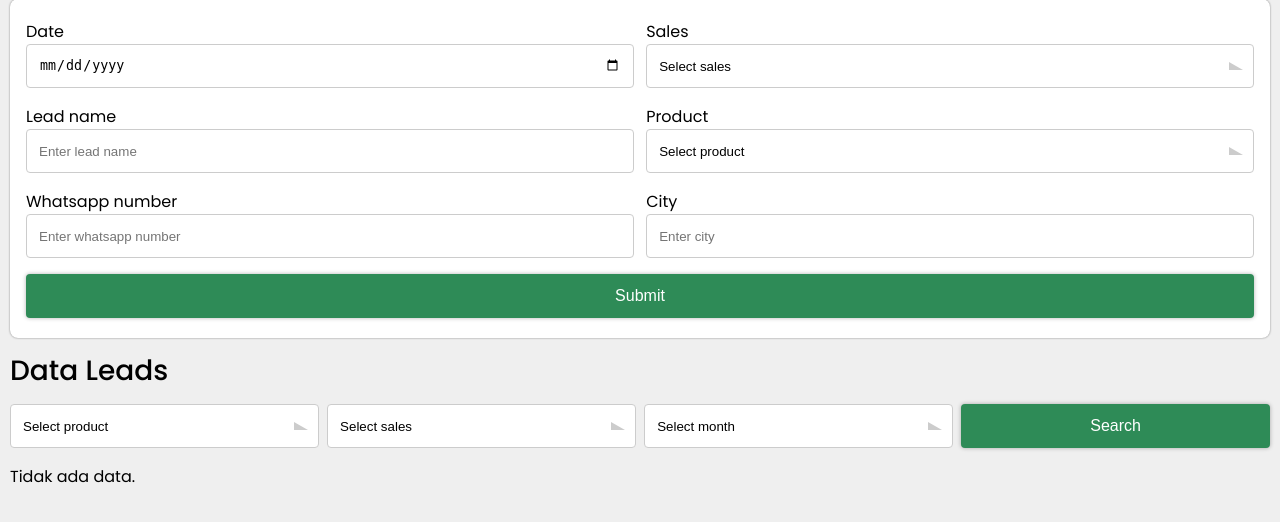
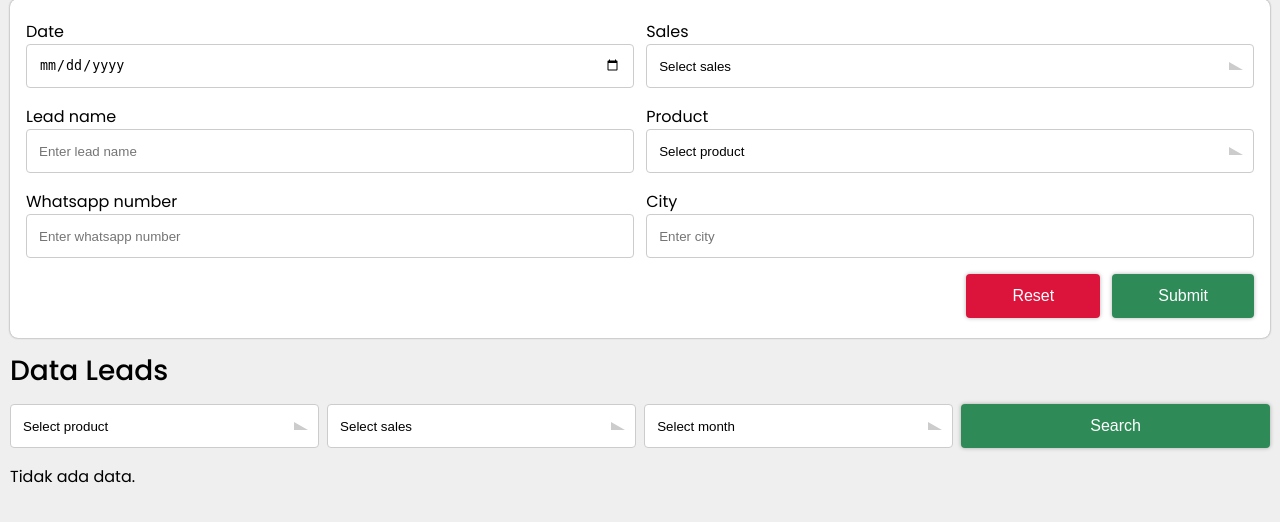
Before and after one commit to aldogerard/united-tractors, a PHP site: page / in a window 1280 px wide. Shown: the part 67-589 px from the top of the page. Run offline with PHP 8.4, Linux system fonts and the light colour scheme; data that the repository does not hold is empty.

Commit message:
feat : rest button & seacrh filter

```diff
--- a/index.php
+++ b/index.php
@@ -64,8 +64,7 @@
 
                     <div class="input-section">
                         <label for="whatsapp">Whatsapp number</label>
-                            <input type="text" id="whatsapp" name="whatsapp" required
-                                placeholder="Enter whatsapp number" />
+                        <input type="text" id="whatsapp" name="whatsapp" required placeholder="Enter whatsapp number" />
                     </div>
 
                     <div class="input-section">
@@ -73,7 +72,11 @@
                         <input type="text" id="kota" name="kota" required placeholder="Enter city" />
                     </div>
 
+                    <div class="button-section">
+
+                        <input type="reset" value="Reset" class="reset">
                         <input type="submit" value="Submit" class="submit">
+                    </div>
                 </div>
             </form>
 
@@ -88,11 +91,11 @@
                                 <option value="">Select product</option>
                                 <?php
               $result_produk->data_seek(0); // Reset pointer ke awal
-                                        while ($produk = $result_produk->fetch_assoc()) {
-                                        ?>
+              while ($produk = $result_produk->fetch_assoc()) { ?>
                                 <option value="<?= $produk['id_produk'] ?>"
                                     <?= $search_produk == $produk['id_produk'] ? 'selected' : '' ?>>
                                     <?= $produk['nama_produk'] ?>
+                                </option>
                                 <?php } ?>
                             </select>
                         </div>
@@ -146,9 +149,9 @@
                 echo "<tr>";
                 echo "<td>" . htmlspecialchars($row['id_leads']) . "</td>";
                 echo "<td>" . htmlspecialchars($row['tanggal']) . "</td>";
-                    echo "<td>" . htmlspecialchars($row['id_sales']) . "</td>";
+                echo "<td>" . htmlspecialchars($row['nama_sales']) . "</td>";
                 echo "<td>" . htmlspecialchars($row['nama_lead']) . "</td>";
-                    echo "<td>" . htmlspecialchars($row['id_produk']) . "</td>";
+                echo "<td>" . htmlspecialchars($row['nama_produk']) . "</td>";
                 echo "<td>" . htmlspecialchars($row['no_wa']) . "</td>";
                 echo "<td>" . htmlspecialchars($row['kota']) . "</td>";
                 echo "</tr>";
--- a/select.php
+++ b/select.php
@@ -25,7 +25,7 @@
 
       $conditions = [];
       if (!empty($search_produk)) {
-          $conditions[] = "produk.nama_produk LIKE '%$search_produk%'";
+          $conditions[] = "leads.id_produk LIKE '%$search_produk%'";
       }
       if (!empty($search_sales)) {
           $conditions[] = "sales.nama_sales LIKE '%$search_sales%'";
--- a/style.css
+++ b/style.css
@@ -81,7 +81,22 @@ select {
     background-repeat: no-repeat;
 }
 
-.submit {
+.button-section {
+    width: 100%;
+    display: flex;
+    flex-direction: row;
+    justify-content: end;
+    gap: 12px;
+}
+
+.button-section .submit,
+.button-section .reset {
+    width: max-content;
+    padding: 0px 46px;
+}
+
+.submit,
+.reset {
     color: white;
     font-size: 16px;
     font-weight: 500;
@@ -89,15 +104,26 @@ select {
     border: none;
     box-shadow: 0px 0px 4px rgba(0, 0, 0, 0.3);
     border-radius: 4px;
-    background-color: seagreen;
     -webkit-border-radius: 4px;
     -moz-border-radius: 4px;
     -ms-border-radius: 4px;
     -o-border-radius: 4px;
 }
 
+.submit {
+    background-color: seagreen;
+}
+
 .submit:hover {
     background-color: rgb(36, 102, 64);
+}
+
+.reset {
+    background-color: crimson;
+}
+
+.reset:hover {
+    background-color: rgb(168, 22, 52);
 }
 
 button.search {
```
Lines whose indentation alone changed are shown as unchanged.
